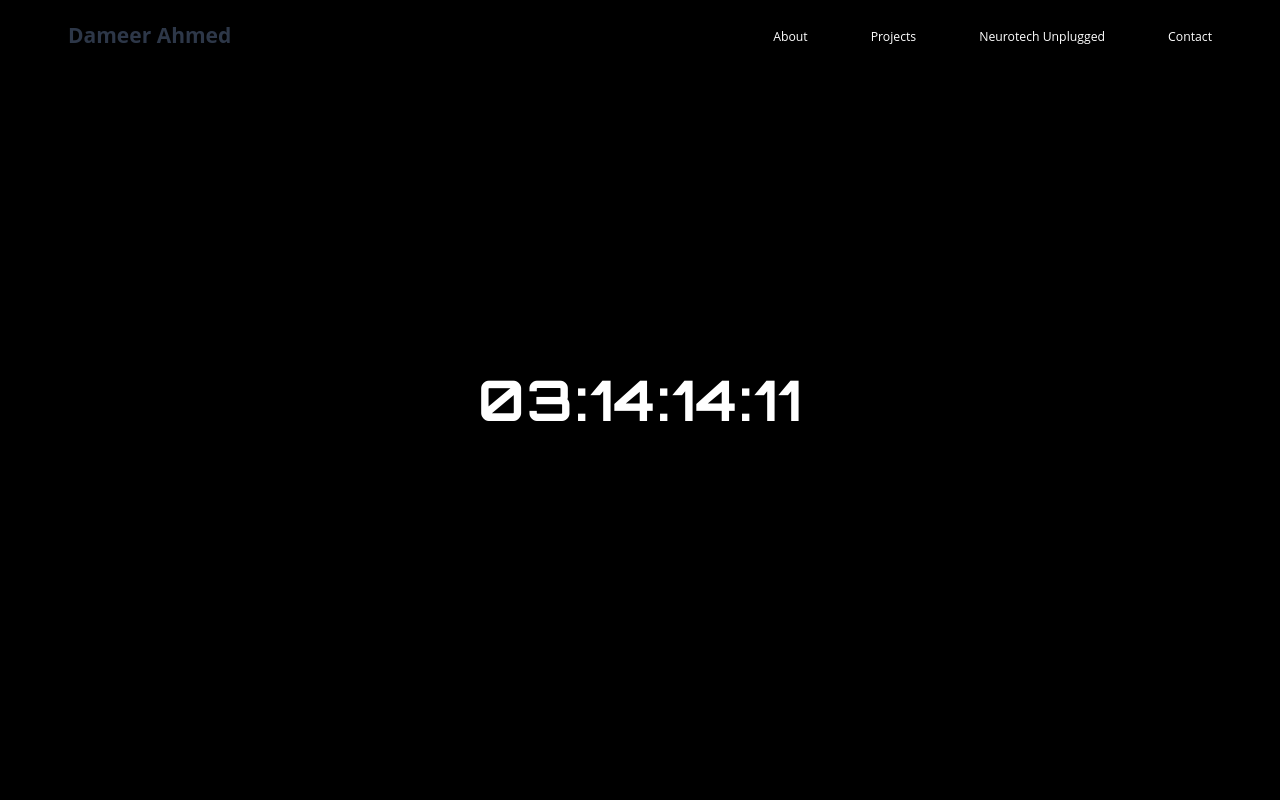
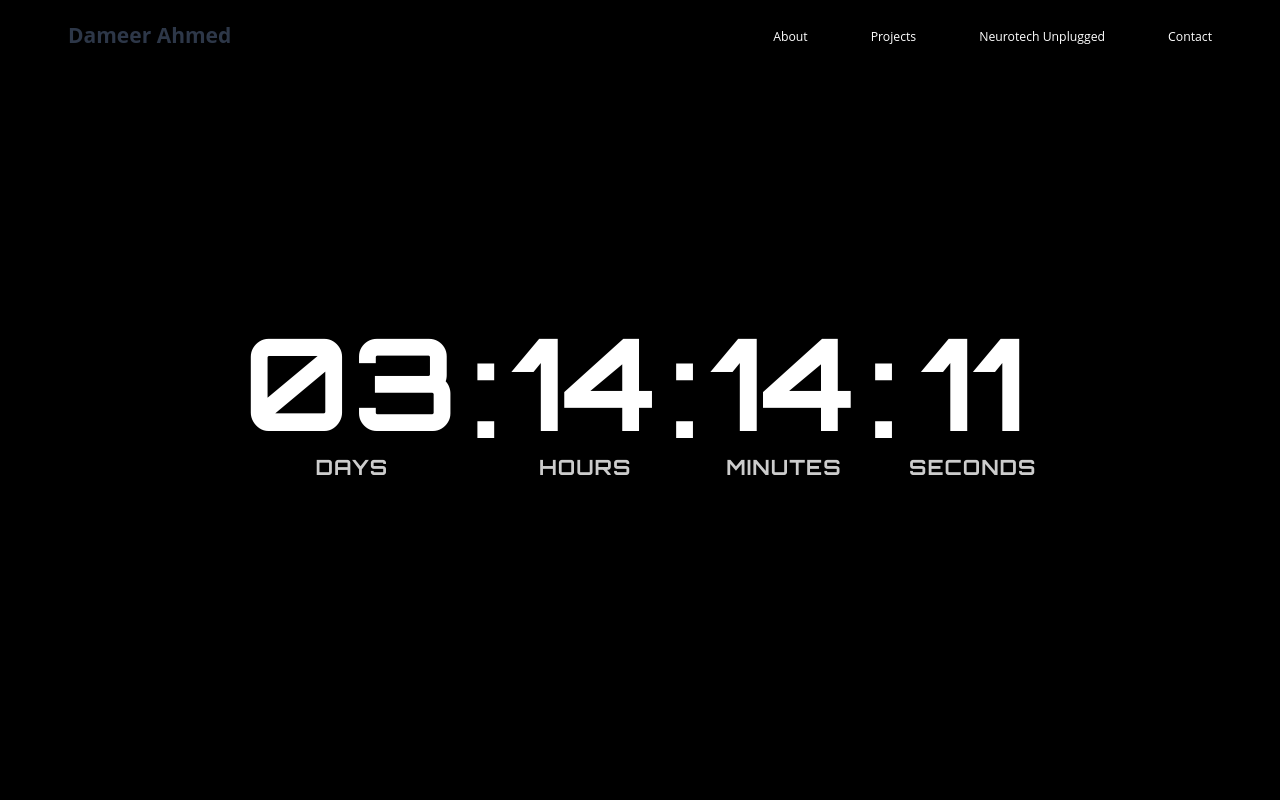
Before and after one commit to roidfree/roidfree.github.io, a React (Vite) app: page /ana-proj in a window 1280 px wide. Shown: the top 800 px of the page. Built offline with nearby package versions, Linux system fonts and the light colour scheme.

Commit message:
Final timer design

```diff
--- a/src/components/timer/timer.css
+++ b/src/components/timer/timer.css
@@ -12,14 +12,46 @@
   padding: 1rem;
 }
 
-.timer-display {
-  display: inline-block;
+.timer-container {
+  display: flex;
+  align-items: center;
+  justify-content: center;
   background: #000;
+  padding: 2% 3%;
+  border-radius: 5px;
+  width: 75%;
+  height: auto;
+}
+
+.timer-unit {
+  display: flex;
+  flex-direction: column;
+  align-items: center;
+  margin: 0 0.5rem;
+  flex: 1;
+}
+
+.timer-value {
   color: #fff;
-  padding: 0.5rem 1rem;
-  border-radius: 5px;
-  font-size: clamp(2rem, 5vw, 4rem);
+  font-size: clamp(2rem, 10vw, 12rem);
   letter-spacing: 2px;
+  line-height: 1;
+}
+
+.timer-label {
+  color: #fff;
+  font-size: clamp(0.6rem, 2vw, 1.5rem);
+  letter-spacing: 1px;
+  margin-top: 0.5rem;
+  opacity: 0.8;
+}
+
+.timer-separator {
+  color: #fff;
+  font-size: clamp(2rem, 10vw, 12rem);
+  margin: 0 0.25rem;
+  padding-bottom: 1.5rem;
+  line-height: 1;
 }
 
 .sr-only {
@@ -39,12 +71,29 @@
     width: 85vw;
     height: 85vh;
   }
+
+  .timer-container {
+    width: 85%;
+  }
 }
 
 @media (max-width: 768px) {
   .timer-wrapper {
     width: 90vw;
     height: 90vh;
+  }
+
+  .timer-container {
+    width: 90%;
+    padding: 1.5% 2%;
+  }
+
+  .timer-unit {
+    margin: 0 0.25rem;
+  }
+
+  .timer-separator {
+    margin: 0 0.1rem;
   }
 }
 
@@ -53,4 +102,9 @@
     width: 95vw;
     height: 95vh;
   }
+
+  .timer-container {
+    width: 95%;
+    padding: 1%;
+  }
 }
--- a/src/components/timer/timer.jsx
+++ b/src/components/timer/timer.jsx
@@ -33,11 +33,26 @@ const Timer = ({ targetDate = new Date('2025-05-30T00:00:00') }) => {
       <span className="sr-only">
         {`${days} days, ${hours} hours, ${minutes} minutes, ${seconds} seconds`}
       </span>
-      <div className="timer-display">
-        {days.toString().padStart(2, '0')}:
-        {hours.toString().padStart(2, '0')}:
-        {minutes.toString().padStart(2, '0')}:
-        {seconds.toString().padStart(2, '0')}
+      <div className="timer-container">
+        <div className="timer-unit">
+          <div className="timer-value">{days.toString().padStart(2, '0')}</div>
+          <div className="timer-label">DAYS</div>
+        </div>
+        <div className="timer-separator">:</div>
+        <div className="timer-unit">
+          <div className="timer-value">{hours.toString().padStart(2, '0')}</div>
+          <div className="timer-label">HOURS</div>
+        </div>
+        <div className="timer-separator">:</div>
+        <div className="timer-unit">
+          <div className="timer-value">{minutes.toString().padStart(2, '0')}</div>
+          <div className="timer-label">MINUTES</div>
+        </div>
+        <div className="timer-separator">:</div>
+        <div className="timer-unit">
+          <div className="timer-value">{seconds.toString().padStart(2, '0')}</div>
+          <div className="timer-label">SECONDS</div>
+        </div>
       </div>
     </div>
   );
```
